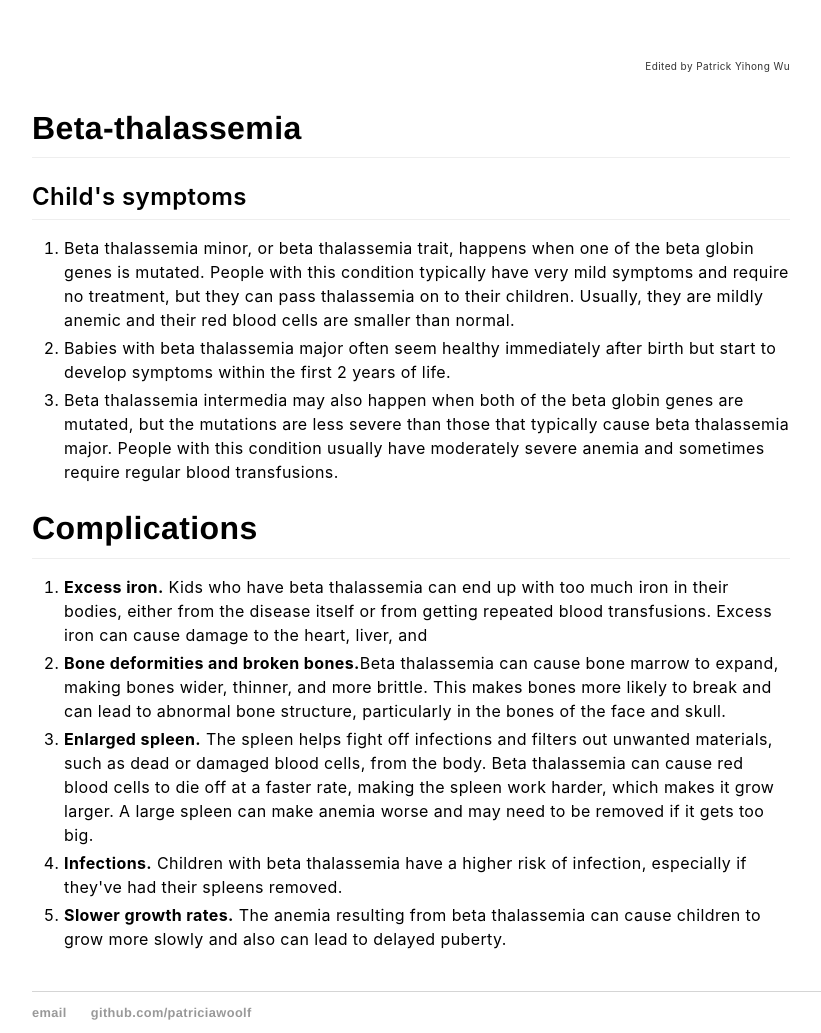
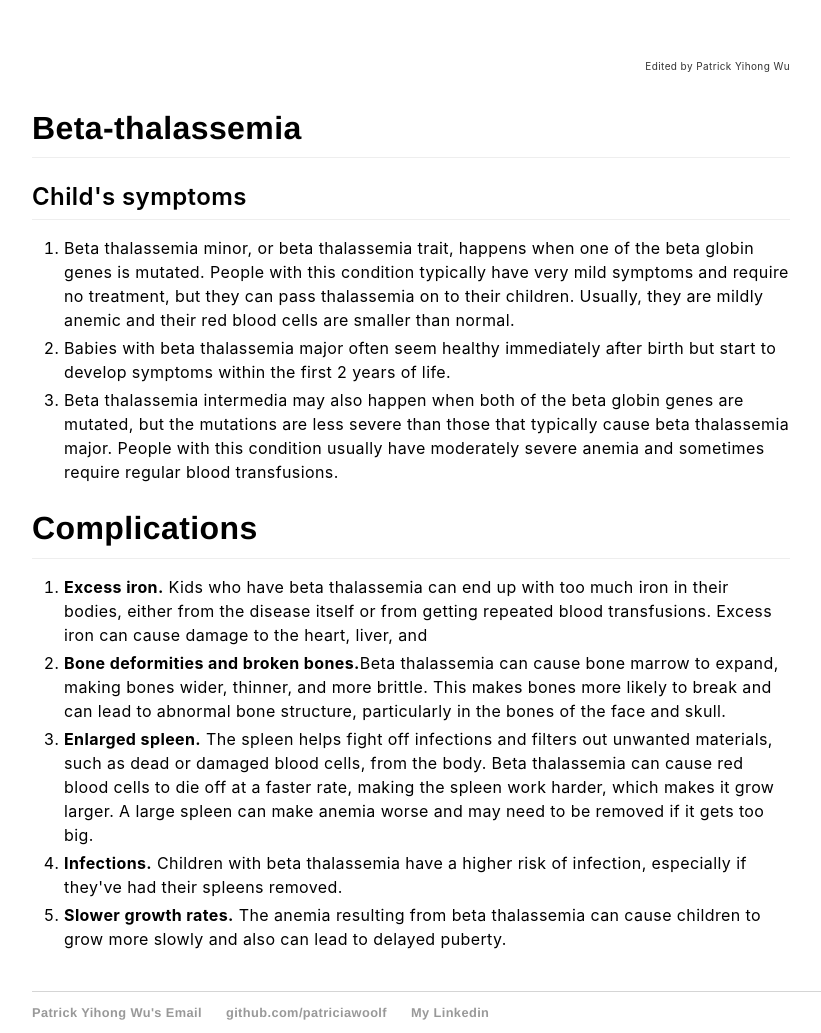
Before and after one commit to patriciawoolf/patriciawoolf-github.io, a Jekyll site: the page built from index.html, in a window 1280 px wide. Shown: the whole page, without its empty margins (160-981 px from the left). Built offline with Jekyll 4.4.1, drawn with Linux system fonts in a browser that asks for light colours; some web fonts are replaced.

Commit message:
Update default.html

```diff
--- a/_layouts/default.html
+++ b/_layouts/default.html
@@ -13,8 +13,9 @@
 			</div><!-- /.container -->
 			<footer>
 	    		<ul>
-	        		<li><a href="mailto:patrick93205@yahoo.com.tw">email</a></li>
+	        		<li><a href="mailto:patrick93205@yahoo.com.tw">Patrick Yihong Wu's Email</a></li>
 	        		<li><a href="https://github.com/patriciawoolf">github.com/patriciawoolf</a></li>
+				<li><a href="https://www.linkedin.com/in/yihong-patrick-wu-8818a9151/">My Linkedin</li>
 			</ul>
 
 		</body>
```
